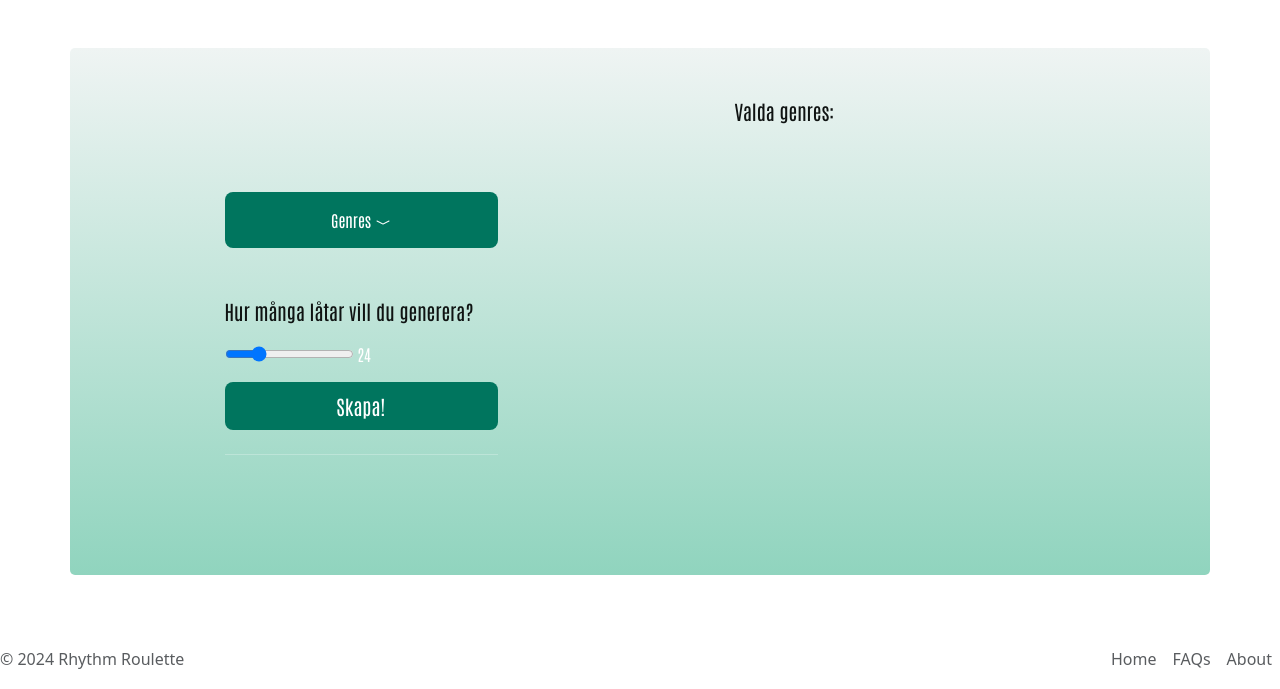
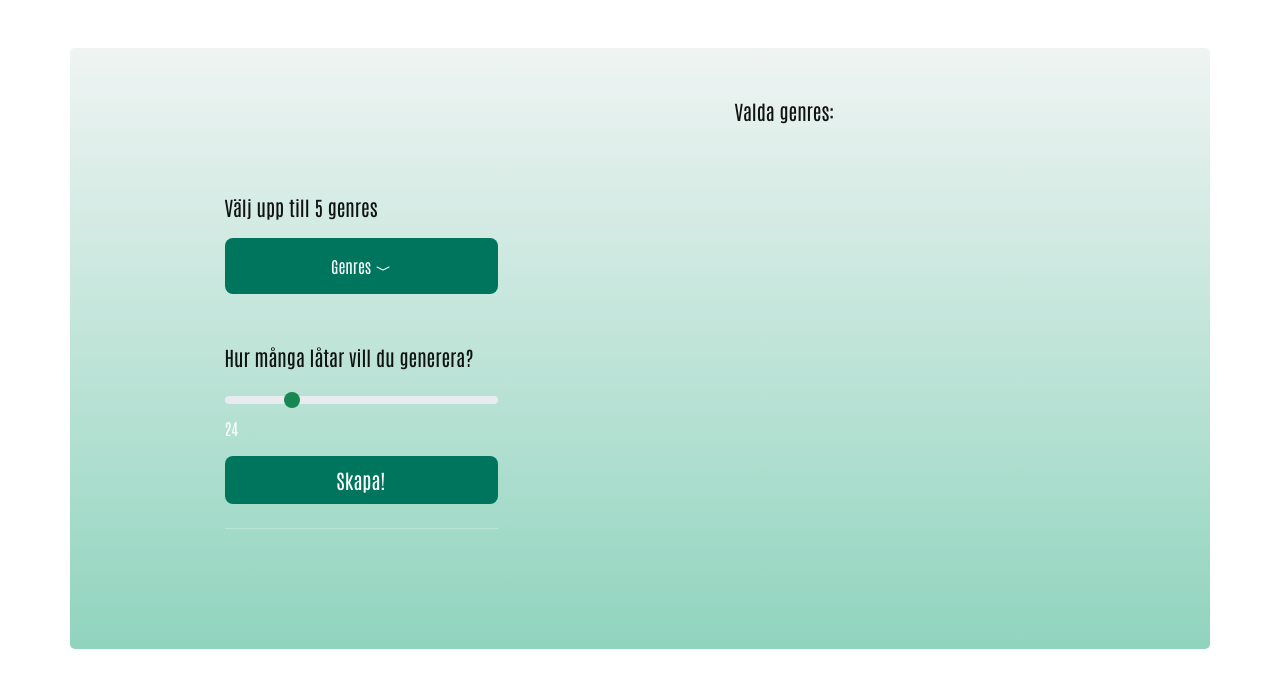
Before and after one commit to tobi-1337/RhythmRoulette, a Flask app: template templates/recommendations.html in a window 1280 px wide. Shown: the top 689 px of the page. Run offline with Flask 3, Linux system fonts and the light colour scheme; the template is opened without the code that fills it, so the values that code supplies are empty; some libraries are stand-ins or nearby versions; some web fonts are replaced.

Commit message:
omg! finally changed slider-styling

```diff
--- a/static/script.js
+++ b/static/script.js
@@ -107,6 +107,11 @@ myModal.addEventListener('shown.bs.modal', () => {
   myInput.focus()
 })
 
+function updateRangeValue(value) {
+    document.getElementById("rangeValue").innerText = value;
+}
+
+
 //Följande är en funktion för dropdown-meny vi inte använder.
 /*
     function dropdownFunction() {
--- a/static/styles.css
+++ b/static/styles.css
@@ -775,3 +775,71 @@ margin-bottom:0;
     border-radius: 5px;
     display: block;
 }
+
+
+/* Custom Range Slider Styling */
+.form-range {
+    width: 100%;
+    height: 8px;
+    background: #ddd;
+
+    appearance: none;
+}
+
+.form-range::-webkit-slider-thumb {
+    appearance: none;
+    width: 20px;
+    height: 20px;
+    background: var(--bs-success)!important; /* Green color from Bootstrap */
+    border-radius: 50%;
+    cursor: pointer;
+    border: 2px solid var(--bs-success-dark); /* Darker green border */
+    margin-top: -6px;
+}
+
+.form-range::-moz-range-thumb {
+    width: 20px;
+    height: 20px;
+    background: var(--bs-success); /* Green color from Bootstrap */
+    border-radius: 50%;
+    cursor: pointer;
+    border: 2px solid var(--bs-success-dark); /* Darker green border */
+}
+
+.form-range::-ms-thumb {
+    width: 20px;
+    height: 20px;
+    background: var(--bs-success); /* Green color from Bootstrap */
+    border-radius: 50%;
+    cursor: pointer;
+    border: 2px solid var(--bs-success-dark); /* Darker green border */
+}
+
+.form-range::-moz-range-track {
+    background: #ddd;
+    border-radius: 5px;
+    border: 1px solid #aaa;
+}
+
+.form-range::-ms-track {
+    width: 100%;
+    height: 8px;
+    cursor: pointer;
+    background: transparent;
+    border-color: transparent;
+    color: transparent;
+}
+
+.form-range::-ms-fill-lower {
+    background: var(--bs-success); /* Green color from Bootstrap */
+    border-radius: 5px;
+}
+
+.form-range::-ms-fill-upper {
+    background: #ddd;
+    border-radius: 5px;
+}
+
+.form-range:focus {
+    outline: none;
+}
--- a/templates/recommendations.html
+++ b/templates/recommendations.html
@@ -6,6 +6,7 @@
     <div class="col-md-10 mx-auto col-lg-5 p-5">
         <form class="p-4 p-md-5" id="recco-box" action="#" method="post">
             <div class="dropdown py-5">
+                <p class="p">Välj upp till 5 genres</p>
                 <button type="button" onclick="searchFunction()" class="dropbtn rounded-3">Genres     <svg xmlns="http://www.w3.org/2000/svg" width="16" height="16" fill="currentColor" class="bi bi-chevron-compact-down" viewBox="0 0 16 16">
                     <path fill-rule="evenodd" d="M1.553 6.776a.5.5 0 0 1 .67-.223L8 9.44l5.776-2.888a.5.5 0 1 1 .448.894l-6 3a.5.5 0 0 1-.448 0l-6-3a.5.5 0 0 1-.223-.67"/>
                   </svg></button>
@@ -22,8 +23,8 @@
             <div class="dropdown-container">
                 <div class="form-floating mb-3">
                     <p class="p">Hur många låtar vill du generera?</p>
-                    <input type="range" name="recco_limit" id="recco_limit" value="24" min="1" max="100" oninput="this.nextElementSibling.value = this.value">
-                    <output>24</output>
+                    <input class="form-range" type="range" name="recco_limit" id="recco_limit" value="24" min="1" max="100" oninput="updateRangeValue(this.value)">
+                    <output id="rangeValue">24</output>
                 </div>
             </div>
             <button class="w-100 btn btn-lg text-white" id="search_value" type="submit" value="submit">Skapa!</button>
```
